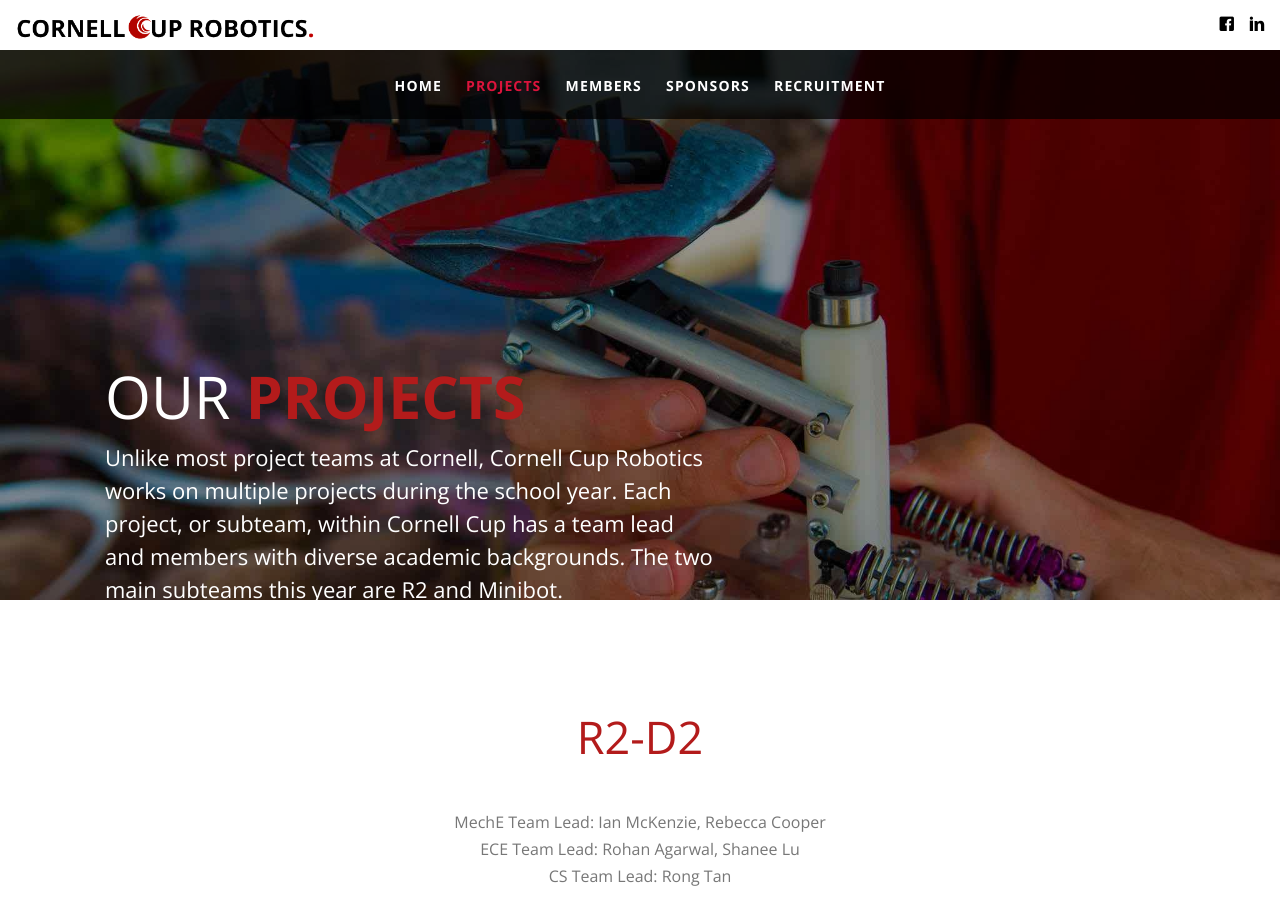
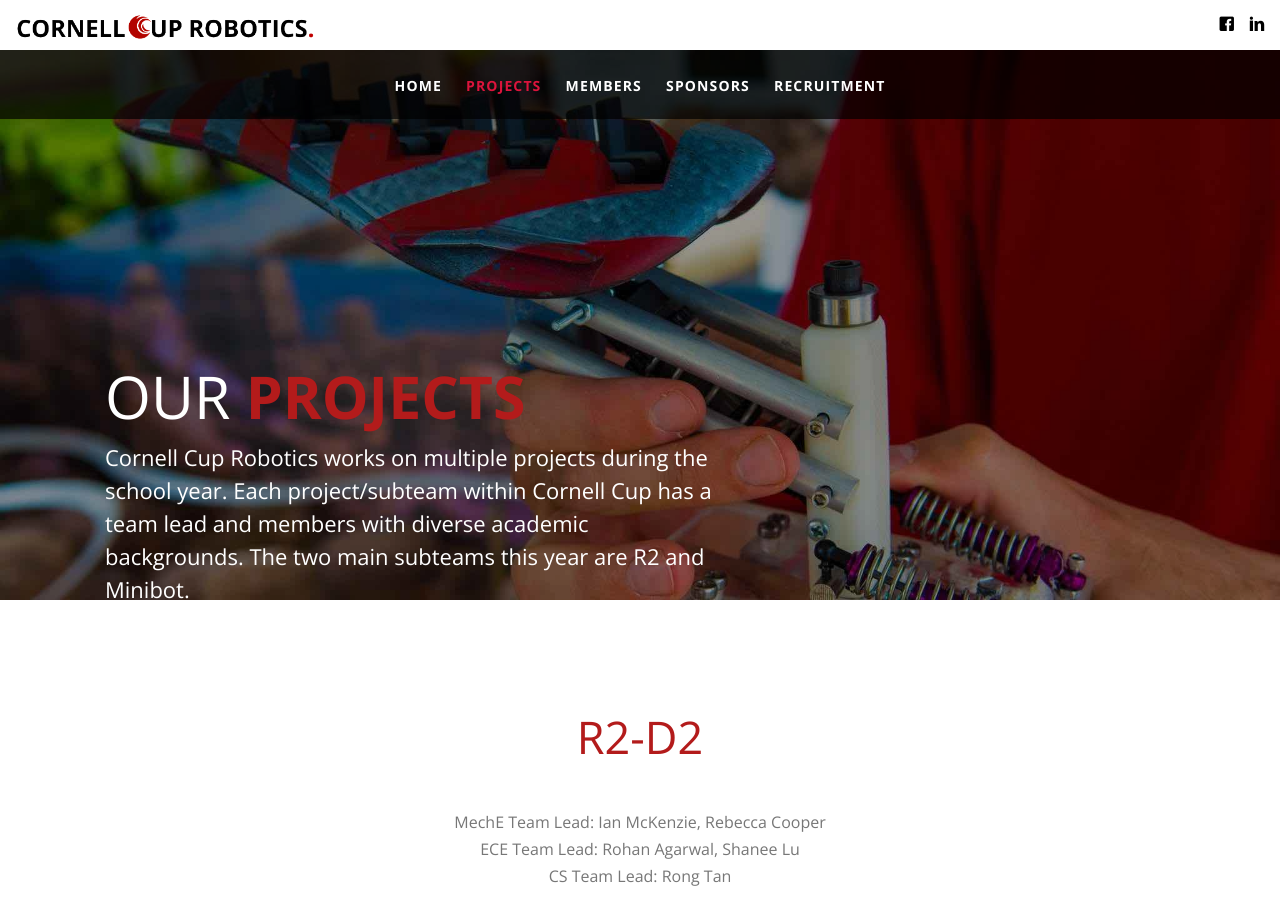
Before and after one commit to samuellye98/ccup.github.io, a Jekyll site: the page built from projects.html, in a window 1280 px wide and 900 px high. Built offline with Jekyll 4.4.1, drawn with Linux system fonts in a browser that asks for light colours; some web fonts are replaced.

Commit message:
projects

```diff
--- a/projects.html
+++ b/projects.html
@@ -7,7 +7,7 @@ layout: default
 			<div class="row row-mt-15em">
 				<div class="col-md-7 mt-text text-left animate-box" data-animate-effect="fadeInUp">
 					<h1>Our <strong>Projects</strong></h1>
-					<h2>Unlike most project teams at Cornell, Cornell Cup Robotics works on multiple projects during the school year. Each project, or subteam, within Cornell Cup has a team lead and members with diverse academic backgrounds. The two main subteams this year are R2 and Minibot.</h2>
+					<h2>Cornell Cup Robotics works on multiple projects during the school year. Each project/subteam within Cornell Cup has a team lead and members with diverse academic backgrounds. The two main subteams this year are R2 and Minibot.</h2>
 				</div>
 			</div>
 		</div>
```
